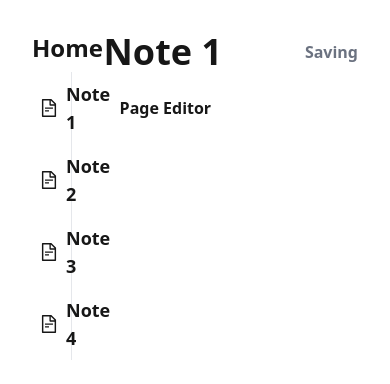
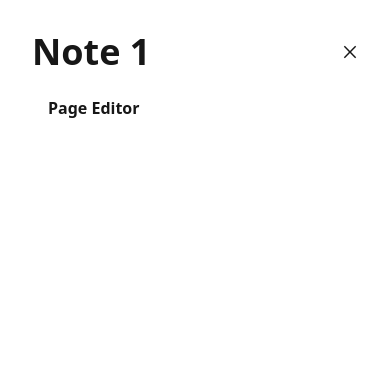
Before and after one commit to ankurrokad/notes, a Next.js app: page /notes/1 in a window 390 px wide. Shown: the top 384 px of the page. Built offline with nearby package versions, Linux system fonts and the light colour scheme.

Commit message:
Responsive Stuff

```diff
--- /dev/null
+++ b/src/app/(auth)/layout.tsx
@@ -0,0 +1,14 @@
+"use client";
+import { AppContextDataProvider } from "@/context/appContext";
+
+export default function AuthLayout({
+  children,
+}: {
+  children: React.ReactNode;
+}) {
+  return (
+    <AppContextDataProvider>
+      <div>{children}</div>
+    </AppContextDataProvider>
+  );
+}
--- a/src/app/(auth)/notes/[id]/page.tsx
+++ b/src/app/(auth)/notes/[id]/page.tsx
@@ -1,15 +1,28 @@
 "use client";
 import PageEditorComponent from "@/components/notes/page";
+import { useAppContextProvider } from "@/context/appContext";
 import { useNotesContextProvider } from "@/context/notesContext";
+import { CloseOutlined } from "@ant-design/icons";
+import Link from "next/link";
 
 export default function NotePage() {
+  const { isMobile } = useAppContextProvider();
   const { selectedNote } = useNotesContextProvider();
+
   return (
     <div className="flex flex-col gap-2">
       {/* Header */}
       <div className="flex items-center justify-between">
-        <div className="text-4xl font-bold">{selectedNote?.title}</div>
-        <div className="text-gray-500">Saving</div>
+        <div className="text-4xl font-bold">
+          <div>{selectedNote?.title}</div>
+        </div>
+        <div>
+          {isMobile && (
+            <Link href={`/notes`}>
+              <CloseOutlined />
+            </Link>
+          )}
+        </div>
       </div>
       {/* Body */}
       <div className="p-4 select-text">
--- a/src/app/(auth)/notes/layout.tsx
+++ b/src/app/(auth)/notes/layout.tsx
@@ -1,16 +1,37 @@
 "use client";
+import { useAppContextProvider } from "@/context/appContext";
 import { NotesContextDataProvider } from "@/context/notesContext";
+import { useParams } from "next/navigation";
 import { ReactNode } from "react";
 import NotesLayoutSidebar from "../../../components/notes/layout/sideBar";
 
 export default function NotePageLayout({ children }: { children: ReactNode }) {
+  const { id } = useParams();
+  const { isMobile } = useAppContextProvider();
+
   return (
     <NotesContextDataProvider>
       <div className="flex p-4 h-screen w-full">
-        <div className="w-1/5 p-4">
-          <NotesLayoutSidebar />
-        </div>
-        <div className="w-4/5">{children}</div>
+        {isMobile ? (
+          <>
+            {!id && ( // Only show sidebar if no note is selected
+              <div className="w-full">
+                <NotesLayoutSidebar />
+              </div>
+            )}
+            {id && ( // Only show children if a note is selected
+              <div className="w-full">{children}</div>
+            )}
+          </>
+        ) : (
+          // For desktop and larger screens, show both
+          <>
+            <div className="w-1/5">
+              <NotesLayoutSidebar />
+            </div>
+            <div className="w-4/5">{children}</div>
+          </>
+        )}
       </div>
     </NotesContextDataProvider>
   );
--- a/src/components/notes/layout/sideBar/index.tsx
+++ b/src/components/notes/layout/sideBar/index.tsx
@@ -5,11 +5,11 @@ import Link from "next/link";
 export default function NotesLayoutSidebar() {
   const { notes } = useNotesContextProvider();
   return (
-    <div className="flex flex-col gap-2">
-      <div className="text-2xl font-bold">
+    <div className="flex flex-col gap-2 p-4">
+      <div className="text-4xl font-bold">
         <Link href={`/notes`}>Home</Link>
       </div>
-      <div className="border-r">
+      <div className="border-r p-2">
         {notes.map((note, index) => {
           return (
             <div key={index} className="text-lg flex">
--- /dev/null
+++ b/src/context/appContext.tsx
@@ -0,0 +1,39 @@
+import {
+  createContext,
+  FC,
+  ReactNode,
+  useContext,
+  useEffect,
+  useState,
+} from "react";
+
+interface AppContextDataType {
+  isMobile: boolean;
+}
+
+const AppData = createContext<AppContextDataType | undefined>(undefined);
+
+export const AppContextDataProvider: FC<{ children: ReactNode }> = ({
+  children,
+}) => {
+  const [isMobile, setIsMobile] = useState(false);
+
+  useEffect(() => {
+    const handleResize = () => {
+      setIsMobile(window.innerWidth < 768); // Adjust breakpoint for "mobile"
+    };
+
+    handleResize(); // Initial check
+    window.addEventListener("resize", handleResize);
+    return () => window.removeEventListener("resize", handleResize);
+  }, []);
+  return <AppData.Provider value={{ isMobile }}>{children}</AppData.Provider>;
+};
+
+export const useAppContextProvider = (): AppContextDataType => {
+  const context = useContext(AppData);
+  if (!context) {
+    throw new Error("No context provider set in Layout.");
+  }
+  return context;
+};
```
